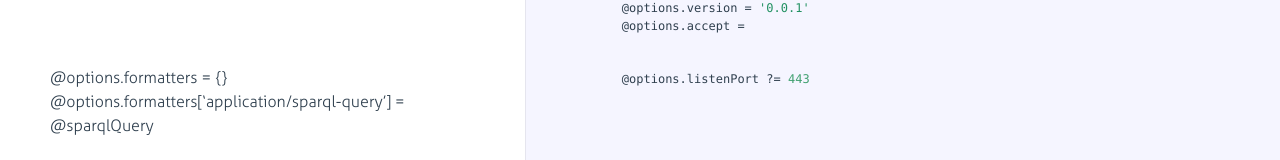
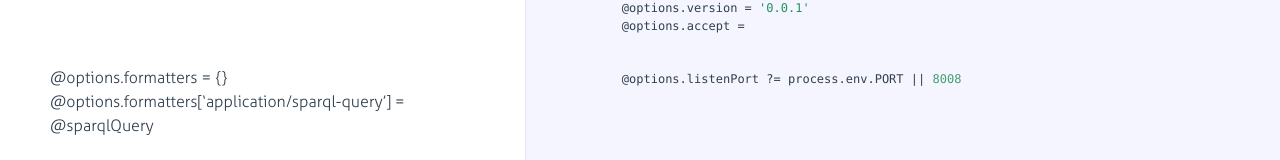
Before and after one commit to pirati-cz/gapi-sparql, a website: page docs/gapi_sparql.html in a window 1280 px wide. Shown: the part 311-471 px from the top of the page. Drawn offline with Linux system fonts and the light colour scheme.

Commit message:
read port from environment

```diff
--- a/docs/gapi_sparql.html
+++ b/docs/gapi_sparql.html
@@ -80,7 +80,7 @@ self = <span class="hljs-literal">null</span>
 
             </div>
 
-            <div class="content"><div class='highlight'><pre>        <span class="hljs-property">@options</span>.listenPort ?= <span class="hljs-number">443</span></pre></div></div>
+            <div class="content"><div class='highlight'><pre>        <span class="hljs-property">@options</span>.listenPort ?= process.env.PORT || <span class="hljs-number">8008</span></pre></div></div>
 
         </li>
 
```
Also changed, not shown: 2 other files.
